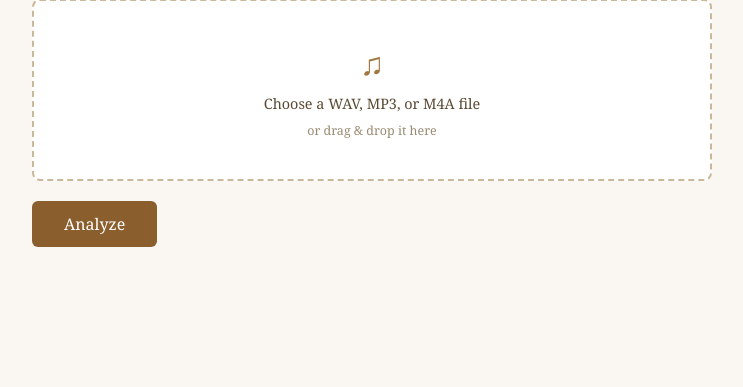
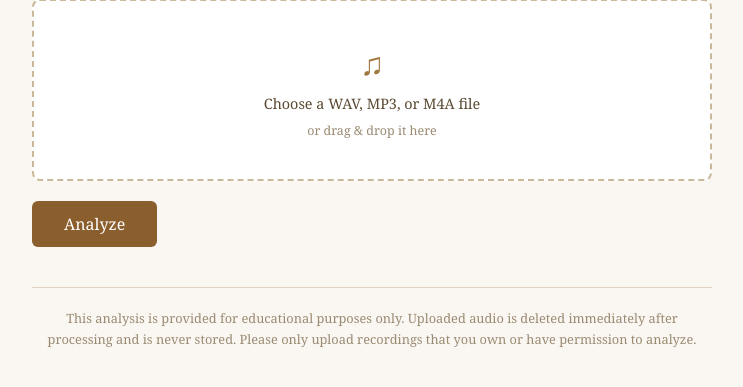
Before and after one commit to rajeshvrohan/Sruti-App, a Flask app: page / in a window 1280 px wide. Shown: the part 160-547 px from the top of the page, without its empty margins (268-1011 px from the left). Run offline with Flask 3, Linux system fonts and the light colour scheme; parts of the project's set-up code (start-up, migrations or seed data) failed here and were passed over.

Commit message:
Harden /analyze uploads and add usage disclaimer
Add abuse-prevention and safety measures to the upload flow:

- Rate limit /analyze to 5/min and 20/hour per IP via flask-limiter,
  backed by Redis (RATELIMIT_STORAGE_URI) with in-memory fallback, and
  return a clear JSON 429 when exceeded.
- Validate uploads by magic bytes (WAV/MP3/M4A/MP4 signatures), not just
  the extension, rejecting spoofed files before they hit disk.
- Reject recordings longer than 30 minutes up front using a cheap
  metadata-only duration probe (soundfile for WAV, bundled ffmpeg for
  others), before the expensive pitch analysis runs.
- Include an educational-use / audio-not-stored / upload-permission
  disclaimer in get_raaga_analysis output and show it in the UI.

Co-Authored-By: Claude Opus 4.8 <noreply@anthropic.com>

```diff
--- a/app.py
+++ b/app.py
@@ -1,5 +1,8 @@
 import os
 from flask import Flask, request, jsonify, render_template
+from flask_limiter import Limiter
+from flask_limiter.errors import RateLimitExceeded
+from flask_limiter.util import get_remote_address
 from werkzeug.utils import secure_filename
 from werkzeug.exceptions import HTTPException, RequestEntityTooLarge
 from dotenv import load_dotenv
@@ -15,11 +18,59 @@ app.config["MAX_CONTENT_LENGTH"] = 1024 * 1024 * 1024  # 1 GB limit
 
 ALLOWED_EXTENSIONS = {"wav", "mp3", "m4a", "mp4"}
 
+# Reject recordings longer than this before running the (expensive) pitch
+# analysis, so nobody can tie up the server by uploading hours of audio.
+MAX_AUDIO_DURATION_SECONDS = 30 * 60  # 30 minutes
+
+# Rate limit uploads per client IP address. Keyed on the remote address so each
+# IP gets its own budget for the /analyze route. A shared Redis backend keeps the
+# counters consistent across multiple worker processes; set RATELIMIT_STORAGE_URI
+# (e.g. redis://localhost:6379) to point at your instance.
+limiter = Limiter(
+    key_func=get_remote_address,
+    app=app,
+    storage_uri=os.environ.get("RATELIMIT_STORAGE_URI", "redis://localhost:6379"),
+    # If Redis is unreachable, degrade to per-process in-memory limiting instead
+    # of failing the request, so uploads keep working (locally, or if Redis blips).
+    in_memory_fallback_enabled=True,
+)
+
 processor = AudioProcessor()
 
 
 def allowed_file(filename):
     return "." in filename and filename.rsplit(".", 1)[1].lower() in ALLOWED_EXTENSIONS
+
+
+# Number of header bytes to inspect. The furthest signature we check is the
+# ISO-BMFF "ftyp" box, which sits at offset 4, so 16 bytes is comfortably enough.
+_MAGIC_HEADER_BYTES = 16
+
+
+def has_audio_signature(header):
+    """Return True if `header` starts with a known WAV/MP3/M4A/MP4 signature.
+
+    Guards against someone renaming e.g. a .exe to .mp3: the extension check
+    alone trusts the client-supplied name, whereas this inspects the actual
+    leading bytes of the file's content.
+    """
+    # WAV: RIFF container tagged as WAVE -> "RIFF....WAVE"
+    if header[:4] == b"RIFF" and header[8:12] == b"WAVE":
+        return True
+
+    # MP3: either an ID3v2 tag ("ID3") or a raw MPEG audio frame. A frame begins
+    # with an 11-bit sync word: 0xFF followed by a byte whose top 3 bits are set.
+    if header[:3] == b"ID3":
+        return True
+    if len(header) >= 2 and header[0] == 0xFF and (header[1] & 0xE0) == 0xE0:
+        return True
+
+    # M4A / MP4: ISO Base Media File Format. The first box is "ftyp" at offset 4
+    # (the preceding 4 bytes are the box size).
+    if header[4:8] == b"ftyp":
+        return True
+
+    return False
 
 
 @app.errorhandler(RequestEntityTooLarge)
@@ -29,6 +80,20 @@ def handle_file_too_large(exc):
     return jsonify(
         {"error": f"File is too large. The maximum upload size is {limit_mb} MB (1 GB)."}
     ), 413
+
+
+@app.errorhandler(RateLimitExceeded)
+def handle_rate_limit(exc):
+    """Return a clear JSON message when a client exceeds the upload rate limit."""
+    return jsonify(
+        {
+            "error": (
+                "You're uploading too quickly. Please wait a little while before "
+                "uploading again."
+            ),
+            "limit": exc.description,
+        }
+    ), 429
 
 
 @app.errorhandler(HTTPException)
@@ -43,6 +108,8 @@ def index():
 
 
 @app.route("/analyze", methods=["POST"])
+@limiter.limit("5 per minute")
+@limiter.limit("20 per hour")
 def analyze():
     if "audio" not in request.files:
         return jsonify({"error": "No audio file provided"}), 400
@@ -54,6 +121,16 @@ def analyze():
 
     if not allowed_file(file.filename):
         return jsonify({"error": "Only WAV, MP3, M4A, and MP4 files are accepted"}), 400
+
+    # The extension is client-supplied and easily spoofed (e.g. a .exe renamed to
+    # .mp3), so verify the actual file content matches a real audio signature
+    # before anything is written to disk or handed to the processor.
+    header = file.stream.read(_MAGIC_HEADER_BYTES)
+    file.stream.seek(0)
+    if not has_audio_signature(header):
+        return jsonify(
+            {"error": "File content is not a valid WAV, MP3, M4A, or MP4 audio file"}
+        ), 400
 
     filename = secure_filename(file.filename)
     filepath = os.path.join(app.config["UPLOAD_FOLDER"], filename)
@@ -70,6 +147,28 @@ def analyze():
     # cleaned up whether analysis succeeds or fails. For MP4 inputs, AudioProcessor
     # demuxes the audio to its own temp file and cleans that up internally.
     try:
+        # Reject over-long recordings up front, reading only file metadata, so we
+        # never kick off the heavy pitch analysis on hours of audio.
+        try:
+            duration = processor.get_duration(filepath)
+        except FileNotFoundError:
+            return jsonify(
+                {"error": "ffmpeg is required to process this file but was not found on the server."}
+            ), 500
+        except (ValueError, OSError, RuntimeError) as exc:
+            return jsonify({"error": f"Could not read the audio file: {exc}"}), 422
+
+        if duration > MAX_AUDIO_DURATION_SECONDS:
+            limit_min = MAX_AUDIO_DURATION_SECONDS // 60
+            return jsonify(
+                {
+                    "error": (
+                        f"Audio is too long ({duration / 60:.1f} minutes). "
+                        f"The maximum length is {limit_min} minutes."
+                    )
+                }
+            ), 400
+
         try:
             result = processor.extract_swaras(filepath)
         except FileNotFoundError:
--- a/audio_processor.py
+++ b/audio_processor.py
@@ -1,9 +1,11 @@
 import os
+import re
 import subprocess
 import tempfile
 
 import librosa
 import numpy as np
+import soundfile
 
 try:
     import imageio_ffmpeg
@@ -30,6 +32,10 @@ VOICED_PROB_MIN = 0.5
 # Extensions librosa/soundfile can decode directly. Anything else (MP3, M4A,
 # MP4, ...) is first transcoded to WAV with the bundled ffmpeg binary.
 NATIVE_EXTENSIONS = {".wav"}
+
+# Matches the "Duration: HH:MM:SS.ss" line ffmpeg prints to stderr when probing
+# a file's metadata, used to read a clip's length without decoding its samples.
+_FFMPEG_DURATION_RE = re.compile(r"Duration:\s*(\d+):(\d+):(\d+(?:\.\d+)?)")
 
 
 def _transcode_to_wav(filepath: str) -> str:
@@ -74,6 +80,42 @@ def _silent_remove(path: str) -> None:
 
 
 class AudioProcessor:
+    def get_duration(self, filepath: str) -> float:
+        """Return the length of an audio/video file in seconds.
+
+        Reads only container/header metadata — it does not decode or load the
+        waveform into memory — so it stays cheap even for very long files. This
+        lets callers reject over-long uploads before the costly pitch analysis
+        (and before decoding gigabytes of samples) ever runs.
+
+        WAV files are read directly with soundfile; other formats (MP3, M4A,
+        MP4, ...) are probed with the same bundled ffmpeg binary used for
+        transcoding. Raises ``ValueError`` if the duration cannot be determined,
+        and propagates ``FileNotFoundError`` when ffmpeg is required but missing.
+        """
+        if os.path.splitext(filepath)[1].lower() in NATIVE_EXTENSIONS:
+            return float(soundfile.info(filepath).duration)
+        return self._probe_duration_with_ffmpeg(filepath)
+
+    @staticmethod
+    def _probe_duration_with_ffmpeg(filepath: str) -> float:
+        """Read a file's duration (seconds) from ffmpeg's metadata output.
+
+        Invokes ``ffmpeg -i`` with no output target: ffmpeg prints the input's
+        metadata (including its ``Duration``) to stderr and exits non-zero, all
+        without decoding the media, so this is fast regardless of clip length.
+        """
+        proc = subprocess.run(
+            [FFMPEG_BINARY, "-i", filepath],
+            capture_output=True,
+        )
+        stderr = proc.stderr.decode("utf-8", "ignore")
+        match = _FFMPEG_DURATION_RE.search(stderr)
+        if not match:
+            raise ValueError("Could not determine the audio duration.")
+        hours, minutes, seconds = match.groups()
+        return int(hours) * 3600 + int(minutes) * 60 + float(seconds)
+
     def extract_features(self, filepath: str) -> dict:
         y, sr = librosa.load(filepath)
 
--- a/claude_client.py
+++ b/claude_client.py
@@ -13,6 +13,14 @@ MIN_DENSE_SWARAS = 6
 # swaras to count as "closely related" (e.g. a 5-note janya of a 7-note parent
 # shares ~0.71).
 MIN_SHARED_FRACTION = 0.6
+
+# Shown with every analysis result. Covers the educational nature of the tool,
+# how uploads are handled, and the user's responsibility over what they upload.
+ANALYSIS_DISCLAIMER = (
+    "This analysis is provided for educational purposes only. Uploaded audio is "
+    "deleted immediately after processing and is never stored. Please only upload "
+    "recordings that you own or have permission to analyze."
+)
 
 
 class RaagaAnalysis(BaseModel):
@@ -82,6 +90,10 @@ def get_raaga_analysis(raaga_name: str) -> dict:
     janya ragas, a fourth key ``note`` is added, flagging that swara detection
     alone cannot reliably separate the parent from its janyas. Simpler
     pentatonic ragas, where this ambiguity is unlikely, omit the key entirely.
+
+    Every result also carries a ``disclaimer`` key (``ANALYSIS_DISCLAIMER``)
+    covering the tool's educational purpose, that uploads are not stored, and
+    the user's responsibility over what they upload.
     """
     client = anthropic.Anthropic(api_key=os.environ.get("ANTHROPIC_API_KEY"))
 
@@ -107,6 +119,8 @@ mood) and any recognized music-therapy associations."""
     related = _related_janya_ragas(raaga_name)
     if related:
         result["note"] = _ambiguity_note(raaga_name, related)
+
+    result["disclaimer"] = ANALYSIS_DISCLAIMER
 
     return result
 
--- a/requirements.txt
+++ b/requirements.txt
@@ -1,4 +1,5 @@
 flask
+flask-limiter[redis]
 librosa
 anthropic
 python-dotenv
--- a/static/style.css
+++ b/static/style.css
@@ -234,3 +234,15 @@ button[type="submit"]:disabled {
     color: #9b2c1a;
     font-size: 0.9rem;
 }
+
+/* Disclaimer */
+
+.disclaimer {
+    margin-top: 2.5rem;
+    padding-top: 1.25rem;
+    border-top: 1px solid #e0d4c0;
+    font-size: 0.8rem;
+    line-height: 1.6;
+    color: #9a8a72;
+    text-align: center;
+}
--- a/templates/index.html
+++ b/templates/index.html
@@ -35,6 +35,12 @@
         </section>
 
         <div id="error-message" class="hidden error-box"></div>
+
+        <footer class="disclaimer">
+            This analysis is provided for educational purposes only. Uploaded audio is
+            deleted immediately after processing and is never stored. Please only upload
+            recordings that you own or have permission to analyze.
+        </footer>
     </main>
 
     <script>
```
Also changed, not shown: 1 other file.
